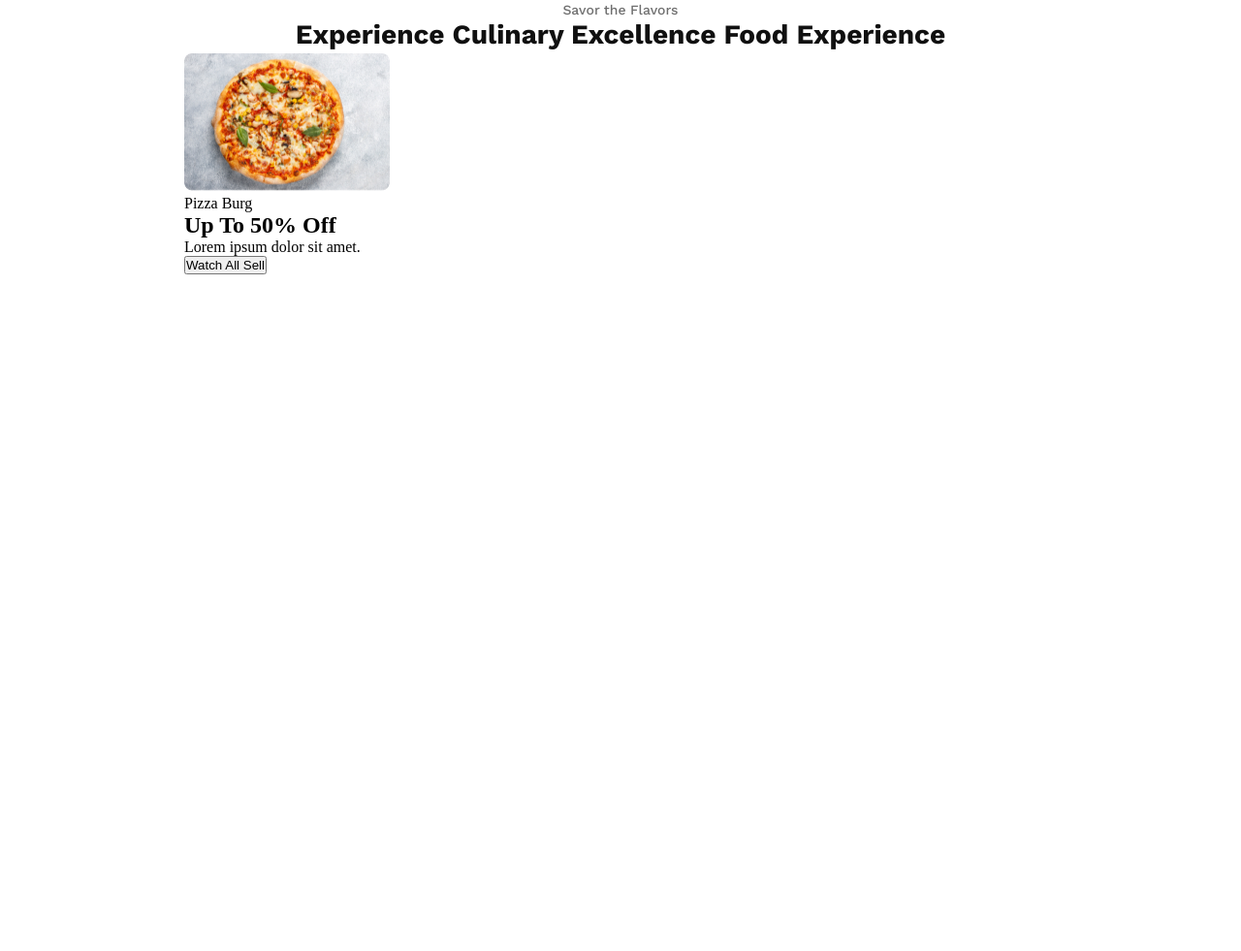
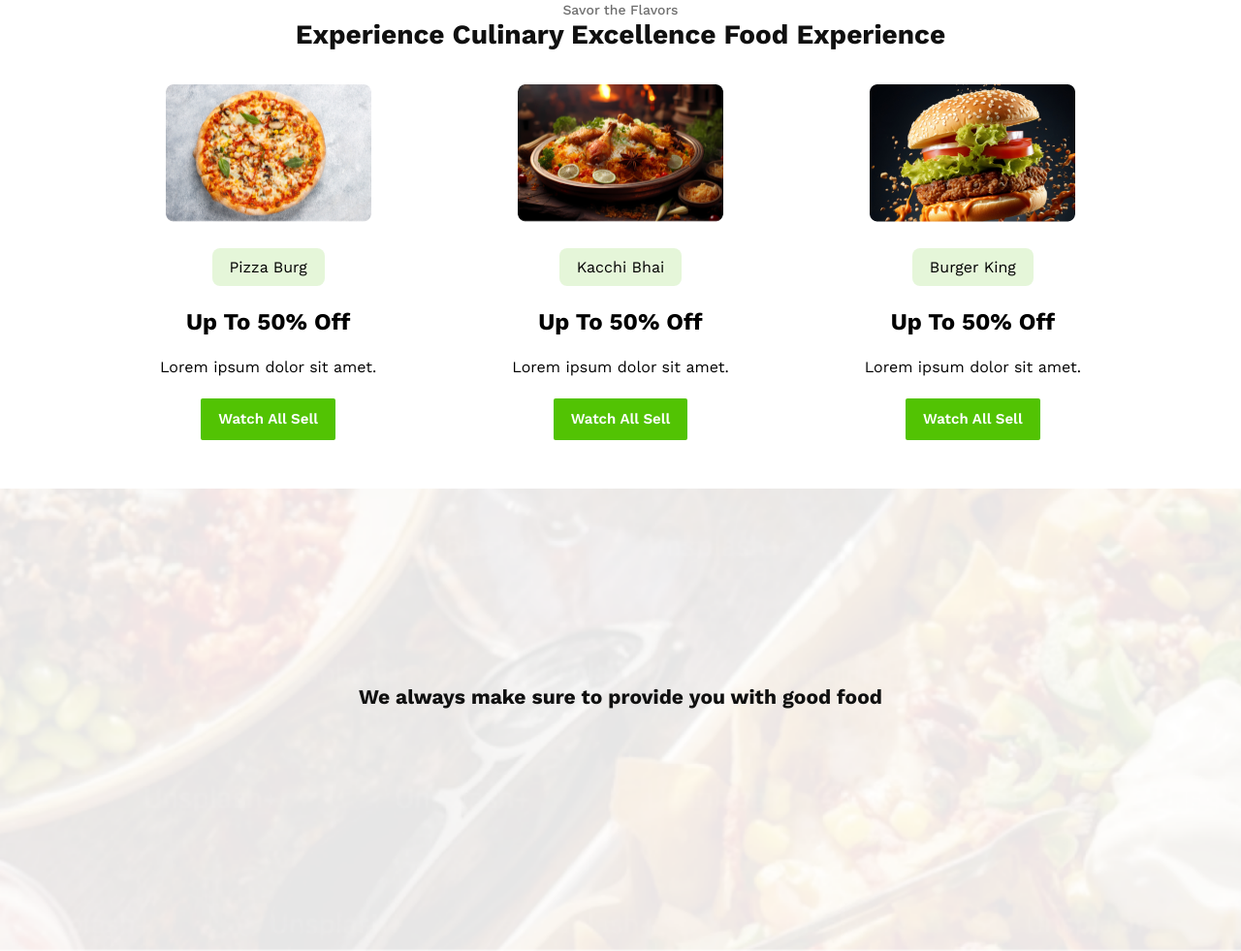
Before and after one commit to farman-arefin-tamim/ShosurBari-Restaurent, a plain HTML site: page index.html in a window 1280 px wide. Shown: the part 701-1682 px from the top of the page at 97% size. Before the commit the page ends 1034 px from the top, so only its background shows below. Drawn offline with nearby package versions, Linux system fonts and the light colour scheme.

Commit message:
second commit

```diff
--- a/index.html
+++ b/index.html
@@ -19,24 +19,51 @@
     </section>
     <section id="card-box">
         <div class="container">
-            <div>
+            <div class="info">
                  <p class="subtitle">Savor the Flavors</p>
                  <h1 class="title">Experience Culinary Excellence Food Experience</h1>
             </div>
-            <div>
+            <div class="card-container">
                 <div class="card">
                 <div>
                     <img src="assets/pizza.png" alt="">
                 </div>
-                <div>
+                <div class="shop">
                     <span>Pizza Burg</span>
                 </div>
                 <h1>Up To 50% Off</h1>
                 <p>Lorem ipsum dolor sit amet.</p>
-                <button>Watch All Sell</button>
+                <button class="btn">Watch All Sell</button>
+            </div>
+             <div class="card">
+                <div>
+                    <img src="assets/biriyani.png" alt="">
+                </div>
+                <div class="shop">
+                    <span>Kacchi Bhai</span>
+                </div>
+                <h1>Up To 50% Off</h1>
+                <p>Lorem ipsum dolor sit amet.</p>
+                <button class="btn">Watch All Sell</button>
+            </div>
+             <div class="card">
+                <div>
+                    <img src="assets/burger.png" alt="">
+                </div>
+                <div class="shop">
+                    <span>Burger King</span>
+                </div>
+                <h1>Up To 50% Off</h1>
+                <p>Lorem ipsum dolor sit amet.</p>
+                <button class="btn">Watch All Sell</button>
             </div>
             </div>
         </div>
     </section>
+    <section id="about">
+        <div class="title">
+            <h1>We always make sure to provide you with good food</h1>
+        </div>
+    </section>
 </body>
 </html>
--- a/styles/styles.css
+++ b/styles/styles.css
@@ -22,6 +22,7 @@
    border-radius: 2px;
    background: rgba(82, 195, 3, 1);
    border: none;
+   cursor: pointer;
  }
 
  #hero{
@@ -33,7 +34,6 @@
     display: flex;
     justify-content: center;
     align-items: center;
-
 
  }
 
@@ -79,7 +79,7 @@
  }
 
  #card-box{
-   width: 900px;
+   width: 950px;
    margin: 50px auto;
  }
 
@@ -104,3 +104,57 @@
    text-align: center;
 
  }
+
+.card-container{
+   margin-top: 32px;
+   display: flex;
+   justify-content: space-between;
+   gap: 22px;
+   font-family: Work Sans;
+}
+
+.card{
+   max-width: 255px;
+   display: flex;
+   flex-direction: column;
+   gap: 23px;
+   justify-content: center;
+   align-items: center;
+
+}
+
+.card .shop{
+   text-align: center;
+   background-color: aqua;
+   padding: 10px 18px 10px 18px;
+   border-radius: 8px;
+   background: rgba(82, 195, 3, 0.15);
+}
+
+#about{
+   background-image: url("../assets/social-bg.png");
+
+   width: 100%;
+   height: 477px;
+    background-repeat: no-repeat;
+    background-size: cover;
+    background-position: center;
+    display: flex;
+    justify-content: center;
+    align-items: center;
+
+}
+
+
+#about .title{
+/* We always make sure to provide you with good food */
+   width: 571px;
+   height: 91px;
+   color: rgba(16, 16, 16, 1);
+   font-family: Work Sans;
+   font-size: 14px;
+   font-weight: 500;
+   line-height: 44px;
+   letter-spacing: 0%;
+   text-align: center;
+}
```
